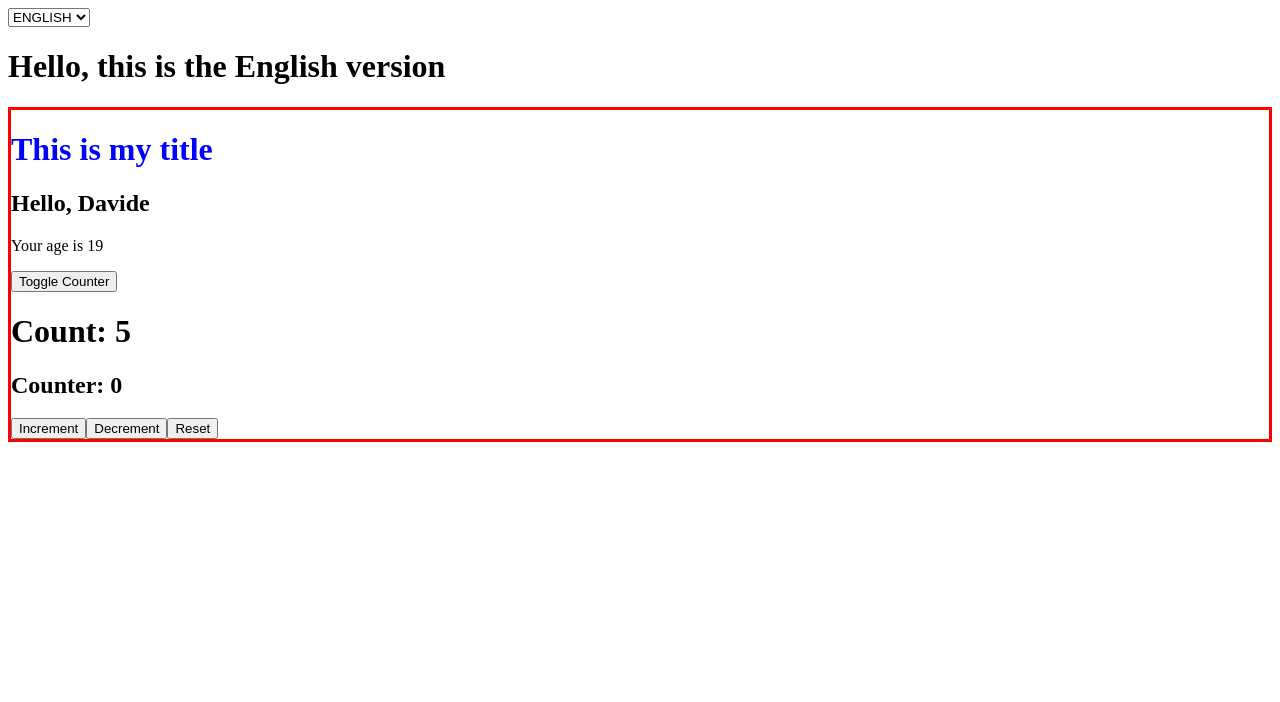
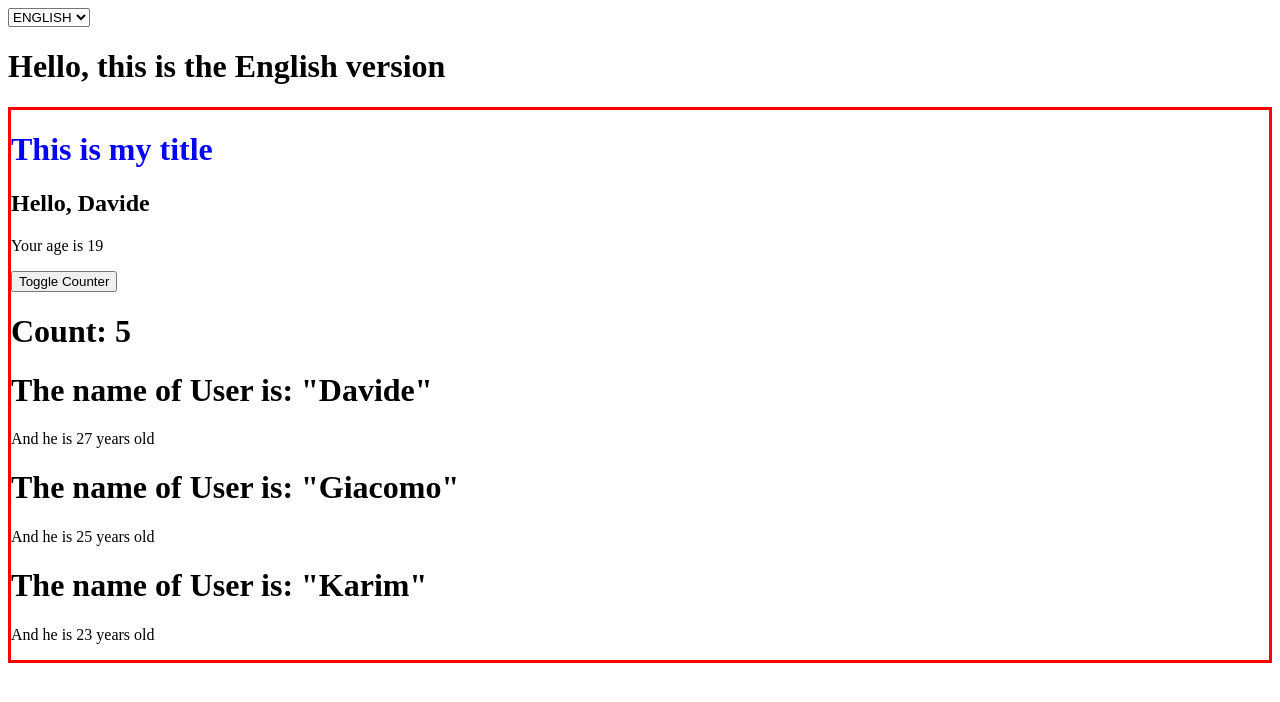
Before and after one commit to DavidePuziello/react-exercises, a React (Create React App) app: page / in a window 1280 px wide. Shown: the top 702 px of the page. Built offline with nearby package versions, Linux system fonts and the light colour scheme.

Commit message:
Feat: Exercise Update

```diff
--- a/src/App.js
+++ b/src/App.js
@@ -3,7 +3,7 @@ import { Container } from "./Container";
 import { LanguageContext } from "./LanguageContext";
 import { Welcome } from "./Welcome";
 import { Counter } from "./Counter";
-import { HookCounter } from "./HookCounter";
+import { FilteredList } from "./FilteredList";
 
 export function App() {
     const [showCounter, setShowCounter] = useState(true)
@@ -18,7 +18,7 @@ export function App() {
             <Welcome />
             <button onClick={handleToggleCounter}>Toggle Counter</button>
             {showCounter && <Counter />}
-            <HookCounter />
+            <FilteredList />
         </Container>
     </div>
 }
--- /dev/null
+++ b/src/FilteredList.js
@@ -0,0 +1,20 @@
+import { useMemo } from "react"
+
+const list = [
+    { name: "Davide", id: 1325, age: 27 },
+    { name: "Giacomo", id: 1326, age: 25 },
+    { name: "Jaman", id: 1327, age: 16 },
+    { name: "Giada", id: 1328, age: 17 },
+    { name: "Karim", id: 1329, age: 23 }
+]
+
+export function FilteredList() {
+    const users = useMemo(() => list.map(user => user.age > 18 && <div>
+    <h1>The name of User is: "{user.name}"</h1>
+    <p>And he is {user.age} years old</p>
+    </div>), [])
+
+    return <>
+        {users}
+    </>
+}
```
